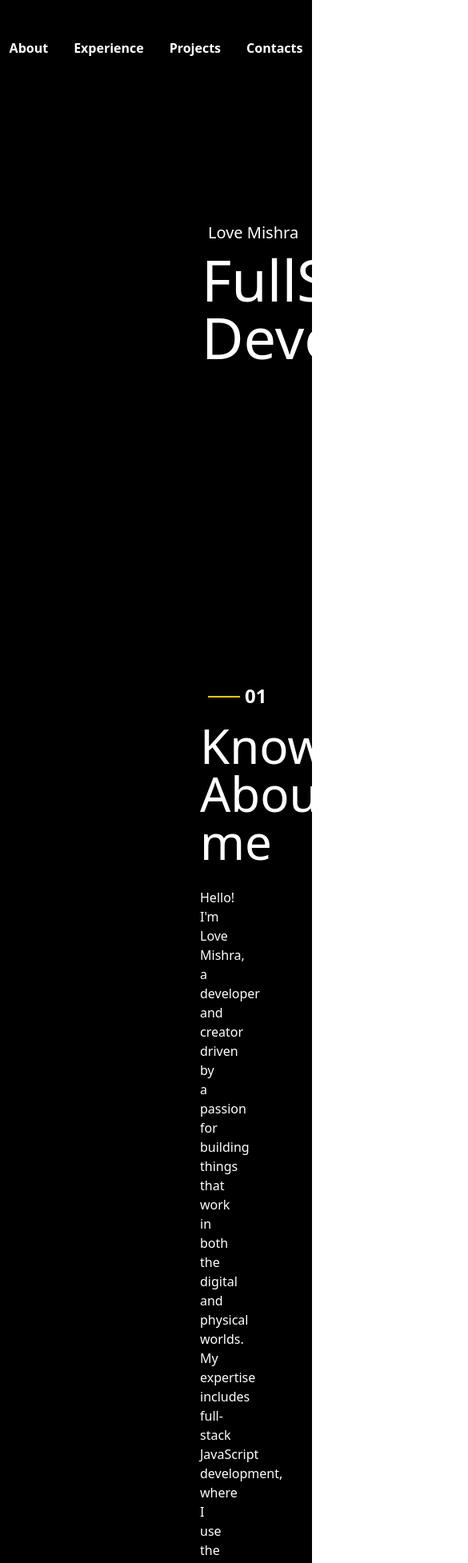
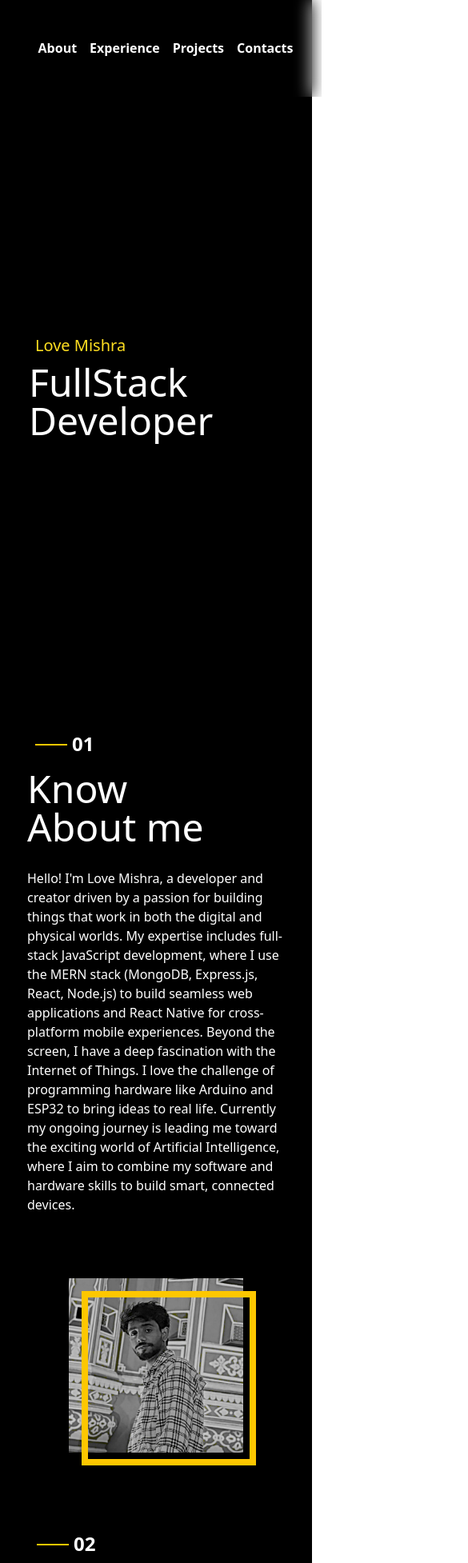
Before and after one commit to lovemishra28/Myportfolio, a React (Vite) app: page / in a window 390 px wide. Shown: the top 1954 px of the page at 80% size, 585 px wide, since content can reach past the window. Built offline with nearby package versions, Linux system fonts and the light colour scheme.

Commit message:
Made my Portfolio Responsive

```diff
--- a/src/App.jsx
+++ b/src/App.jsx
@@ -6,20 +6,18 @@ function App() {
       <div className="Mazorcontainer border-2 cursor-default w-full">
         {/* frontDisplay */}
         <div className="subContainer bg-black flex flex-col border-2 p-2">
-          <header className="header  text-white flex justify-center items-center fixed left-0 top-0 right-0 h-1/7  z-100 ">
-            <navbar className="list-none flex justify-center items-center ">
-              <li className="p-4 font-bold text-center">About</li>
-              <li className="p-4 font-bold text-center">Experience</li>
-              <li className="p-4 font-bold text-center">Projects</li>
-              <li className="p-4 font-bold text-center">Contacts</li>
-            </navbar>
+          <header className="header w-screen list-none text-white flex justify-center items-center fixed top-0 h-1/7  z-100 ">
+            <li className="p-2 md:p-4 font-bold text-center">About</li>
+            <li className="p-2 md:p-4 font-bold text-center">Experience</li>
+            <li className="p-2 md:p-4 font-bold text-center">Projects</li>
+            <li className="p-2 md:p-4 font-bold text-center">Contacts</li>
           </header>
-          <div className="content text-white flex grow relative justify-start items-center ">
-            <div className="contentLeft absolute pl-60 top-1/5 mt-23">
-              <div className="name relative text-xl text-custom-orange w-fit p-2">
+          <div className="content text-white flex grow relative justify-start min-h-screen items-center ">
+            <div className="contentLeft absolute md:pl-60  md:pt-0 pl-6 mt-23 md:text-left mx-auto md:mx-0">
+              <div className="name relative text-xl text-yellow-300 w-fit p-2">
                 Love Mishra
               </div>
-              <div className="role text-7xl">
+              <div className="role text-5xl md:text-7xl">
                 FullStack
                 <br />
                 Developer
@@ -30,18 +28,18 @@ function App() {
         {/* ------------------------------ */}
         {/* About me  */}
         <div className="subContainer bg-black text-white  p-2 flex">
-          <div className="content flex ">
-            <div className="contentLeft flex flex-col justify-center pl-60 w-12/20">
+          <div className="content flex flex-col md:flex-row items-center">
+            <div className="contentLeft flex flex-col justify-center w-full md:w-7/12 px-6 py-10 md:pl-60">
               <div className="serial relative text-left w-1/2 pl-14 text-2xl font-bold mb-4">
                 01
               </div>
-              <div className="w-1/2">
-                <h1 className="text-left text-6xl pb-7">
+              <div className="w-full md:w-1/2">
+                <h1 className="text-left text-5xl md:text-6xl pb-7">
                   Know <br />
                   About me
                 </h1>
               </div>
-              <div className="text-left w-16/20 text-wrap">
+              <div className="text-left w-full md:w-16/20 text-wrap">
                 Hello! I'm Love Mishra, a developer and creator driven by a
                 passion for building things that work in both the digital and
                 physical worlds. My expertise includes full-stack JavaScript
@@ -56,11 +54,11 @@ function App() {
                 smart, connected devices.
               </div>
             </div>
-            <div className="contentRight flex justify-center relative items-center  w-8/20">
-              <div className="w-14/20 aspect-square absolute -left-8  p-5">
+            <div className="contentRight flex justify-center relative items-center w-full md:w-5/12 p-10 md:p-0">
+              <div className="relative w-3/4 md:w-10/12 lg:w-8/12">
+                <div className="absolute top-4 left-4 w-full aspect-square border-8 border-yellow-400"></div>
                 <img className="w-full h-full" src="./public/love.jpg" alt="" />
               </div>
-              <div className="w-12/20 bottom-25 -left-12 absolute aspect-square border-8 border-yellow-400"></div>
             </div>
           </div>
         </div>
@@ -68,7 +66,7 @@ function App() {
         {/* My Experience */}
         <div className="subContainer bg-black border-2 p-2 ">
           <div className="content text-white flex-col grow relative justify-start items-center">
-            <div className="contentLeft pt-50 pl-60">
+            <div className="contentLeft pt-10 md:pt-20 px-6 md:pl-60">
               <div className="serial relative text-left w-1/2 pl-14 text-2xl font-bold mb-4">
                 02
               </div>
@@ -134,14 +132,14 @@ function App() {
         {/* My skills */}
         <div className="subContainer bg-black text-white p-2 ">
           <div className="content">
-            <div className="contentLeft pt-50 pl-60">
+            <div className="contentLeft pt-10 md:pt-20 px-6 md:p-60">
               <div className="serial relative text-left w-1/2 pl-14 text-2xl font-bold mb-4">
                 03
               </div>
-              <h1 className="text-left text-6xl pb-7">
+              <h1 className="text-left text-5xl md:text-6xl pb-7">
                 My <br /> Skills
               </h1>
-              <div className="list-none  gap-4 grid grid-cols-3 relative p-5 mt-5">
+              <div className="list-none  gap-4 grid grid-cols-2 md:grid-cols-3 relative p-5 mt-5">
                 <div className="skills pl-12 w-full min-h-30 max-h-30 relative flex">
                   <span className="timeline"></span>
                   HTML
@@ -178,15 +176,15 @@ function App() {
         {/* My Projects */}
         <div className="subContainer bg-black text-white  p-2 ">
           <div className="content">
-            <div className="contentLeft flex flex-col pt-50 pl-60">
+            <div className="contentLeft flex flex-col pt-10 md:pt-20 px-6 md:pl-60">
               <div className="serial relative text-left w-1/2 pl-14 text-2xl font-bold mb-4">
                 04
               </div>
-              <h1 className="text-left text-6xl pb-7">
+              <h1 className="text-left text-5xl md:text-6xl pb-7">
                 My <br /> Projects
               </h1>
-              <div className="w-full pt-20 flex justify-start items-center">
-                <div className="Projects grid grid-cols-3 w-16/20 gap-1 ">
+              <div className="w-full pt-10 md:pt-20 flex justify-start items-center">
+                <div className="Projects grid grid-cols-1 sm:grid-cols-2 lg:grid-cols-3 w-full md:w-5/6 gap-2 ">
                   <div className="aspect-video h-full relative bg-linear-to-r from-yellow-500 via-orange-500 to-red-500"></div>
                   <div className="aspect-video h-full  bg-linear-to-r from-green-500 via-emerald-500 to-teal-500"></div>
                   <div className="aspect-video h-full  bg-[linear-gradient(60deg,rgb(247,149,51),rgb(243,112,85),rgb(239,78,123),rgb(161,102,171),rgb(80,115,184),rgb(16,152,173),rgb(7,179,155),rgb(111,186,130))]  "></div>
@@ -201,12 +199,12 @@ function App() {
         {/* ------------------------------ */}
         {/* Contact Me  */}
         <div className="subContainer bg-black text-white p-2 ">
-          <div className="content  flex justify-around items-center">
-            <div className="contentLeft w-1/2 pt-50 pl-60">
+          <div className="content  flex flex-col md:flex-row justify-around items-center">
+            <div className="contentLeft w-full md:w-1/2 pt-10 md:pt-20 px-6 md:pl-60">
               <div className="serial relative text-left w-1/2 pl-14 text-2xl font-bold mb-4">
                 05
               </div>
-              <h1 className="text-left text-6xl pb-7">Contact Me</h1>
+              <h1 className="text-left text-5xl md:text-6xl pb-7">Contact Me</h1>
               <div className="Contacts">
                 <ul>
                   <li className="p-4 text-3xl">
@@ -263,11 +261,11 @@ function App() {
                 </div>
               </div>
             </div>
-            <div className="contentRight w-1/2 relative">
+            <div className="contentRight w-full md:w-1/2 relative flex justify-center items-center p-10">
               <img
                 src="./public/Contacts3.png"
                 alt=""
-                className="absolute w-1/2 left-3/10 top-18/20"
+                className="w-1/2 left-3/10 top-18/20"
               />
             </div>
           </div>
```
